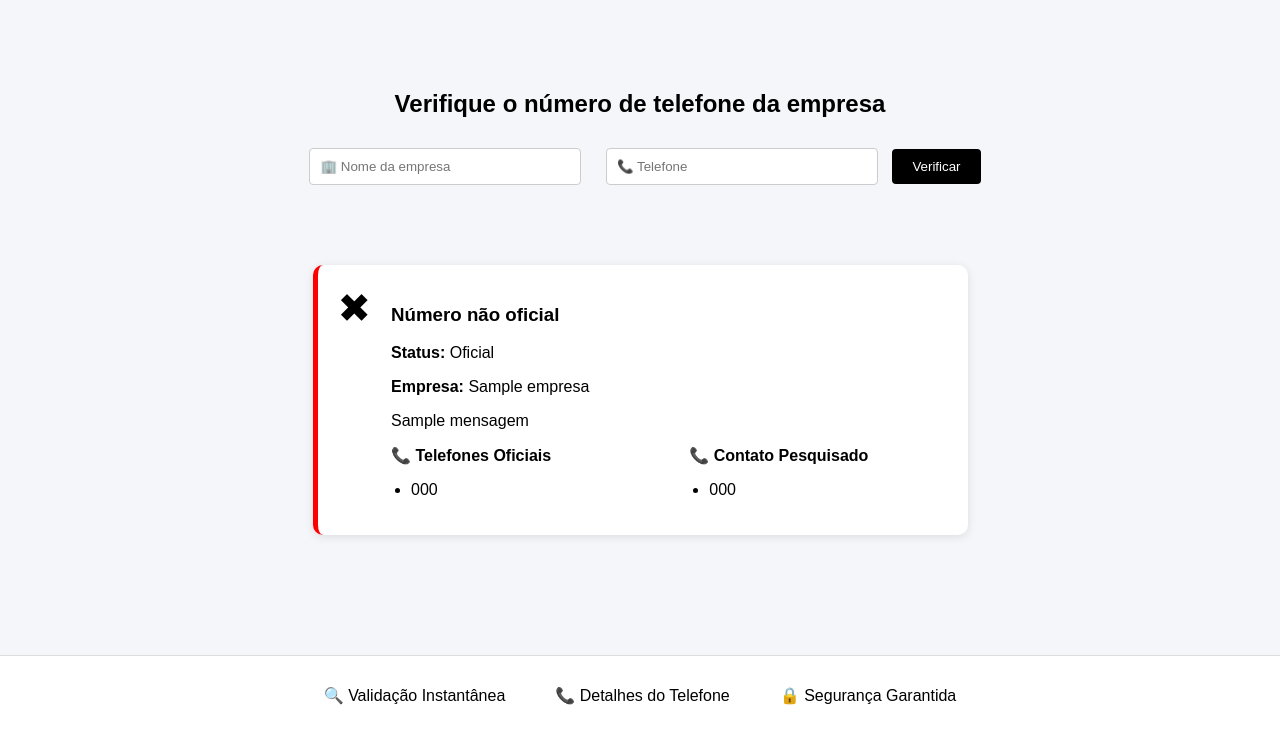
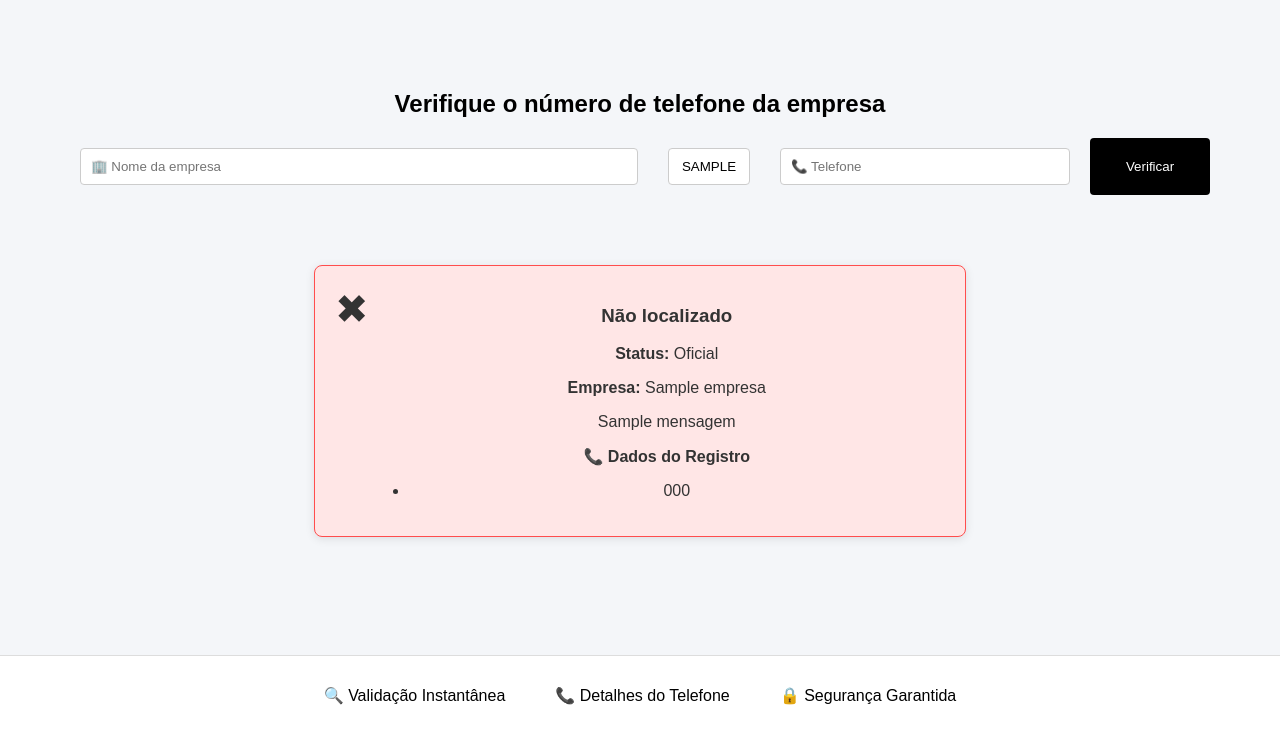
Before and after one commit to dealkis/CallCheck, a Flask app: template templates/index.html in a window 1280 px wide. Shown: the part 65-800 px from the top of the page. Run offline with Flask 3, Linux system fonts and the light colour scheme; the template is opened without the code that fills it: most values are stand-ins (such as "Sample title", 1, 10 or a date in 2020); some libraries are stand-ins or nearby versions.

Commit message:
Update index.html

```diff
--- a/templates/index.html
+++ b/templates/index.html
@@ -10,16 +10,24 @@
         </p>
     {% endif %}
 
-    <form method="POST" action="/" class="form-box">
-        <input type="text" name="nome" placeholder="🏢 Nome da empresa" value="{{ request.form.get('nome') or request.args.get('nome', '') }}">
-        <input type="text" name="telefone" placeholder="📞 Telefone" value="{{ request.form.get('telefone') or request.args.get('telefone', '') }}">
-        <button type="submit">Verificar</button>
+    <form method="POST" action="/" class="form-box" style="display: flex; flex-wrap: wrap; justify-content: center; gap: 10px;">
+        <input type="text" name="nome" placeholder="🏢 Nome da empresa" value="{{ request.form.get('nome') or request.args.get('nome', '') }}" style="flex: 2; min-width: 200px;">
+
+        <input type="text" name="uf" placeholder="📍 UF" maxlength="2" value="{{ request.form.get('uf') or request.args.get('uf', '') or (resultado.uf_buscada if resultado else '') }}" style="width: 60px; text-align: center; text-transform: uppercase;">
+
+        <input type="text" name="telefone" placeholder="📞 Telefone" value="{{ request.form.get('telefone') or request.args.get('telefone', '') }}" style="flex: 1; min-width: 150px;">
+
+        <button type="submit" style="min-width: 120px;">Verificar</button>
     </form>
 </section>
 
 {% if resultado %}
 
-    {% if resultado.status == 'LISTA' %}
+    {% if resultado.status == 'ERRO' %}
+        <div class="resultado erro" style="max-width: 800px; margin: 20px auto;">
+            <p><strong>Erro:</strong> {{ resultado.mensagem }}</p>
+        </div>
+    {% elif resultado.status == 'LISTA' %}
     <div class="resultado neutro" style="max-width: 800px; margin: 20px auto; text-align: left;">
         <div class="icone">🏢</div>
         <div class="info">
@@ -31,7 +39,7 @@
                 {% for item in resultado.resultados %}
                 <div style="padding: 10px; border: 1px solid #eee; border-radius: 8px; background: #f9f9f9;">
                     <strong style="font-size: 1.1em; color: #2c3e50;">{{ item.empresa }}</strong>
-                    <span style="font-size: 0.9em; background: #eee; padding: 2px 6px; border-radius: 4px; margin-left: 5px;">{{ item.uf }}</span>
+                    <span style="font-size: 0.8em; background: #2c3e50; color: white; padding: 2px 6px; border-radius: 4px; margin-left: 5px;">{{ item.uf }}</span>
                     <ul style="margin: 5px 0 0 0; padding-left: 20px; font-size: 0.95em;">
                         {% for tel in item.telefones %}
                             <li>📞 {{ tel }}</li>
@@ -44,7 +52,7 @@
             <!-- CONTROLES DE PAGINAÇÃO OTIMIZADA -->
             <div style="margin-top: 25px; text-align: center; display: flex; justify-content: center; align-items: center; gap: 10px;">
                 {% if resultado.pagina_atual > 1 %}
-                    <a href="{{ url_for('index', nome=resultado.nome_buscado, pagina=resultado.pagina_atual - 1) }}"
+                    <a href="{{ url_for('index', nome=resultado.nome_buscado, uf=resultado.uf_buscada, pagina=resultado.pagina_atual - 1) }}"
                        style="padding: 8px 15px; background: #2c3e50; color: white; border-radius: 5px; text-decoration: none; font-weight: bold;">
                        ⬅ Anterior
                     </a>
@@ -55,7 +63,7 @@
                 </span>
 
                 {% if resultado.tem_proxima %}
-                    <a href="{{ url_for('index', nome=resultado.nome_buscado, pagina=resultado.pagina_atual + 1) }}"
+                    <a href="{{ url_for('index', nome=resultado.nome_buscado, uf=resultado.uf_buscada, pagina=resultado.pagina_atual + 1) }}"
                        style="padding: 8px 15px; background: #2c3e50; color: white; border-radius: 5px; text-decoration: none; font-weight: bold;">
                        Próxima ➡
                     </a>
@@ -65,44 +73,42 @@
     </div>
 
     {% else %}
-    <!-- RESULTADO ÚNICO (ORIGINAL) -->
+    <!-- RESULTADO ÚNICO -->
     <div class="resultado
         {% if resultado.status == 'OFICIAL' %}sucesso
         {% elif resultado.status == 'ALERTA' %}alerta
-        {% elif resultado.status == 'CANAIS' %}neutro
+        {% elif resultado.status == 'ENCONTRADO' %}sucesso
         {% else %}erro
         {% endif %}">
 
         <div class="icone">
-            {% if resultado.status == 'OFICIAL' %}✔
+            {% if resultado.status == 'OFICIAL' or resultado.status == 'ENCONTRADO' %}✔
             {% elif resultado.status == 'ALERTA' %}⚠
-            {% elif resultado.status == 'CANAIS' %}🏢
             {% else %}✖
             {% endif %}
         </div>
 
         <div class="info">
             <h3>
-                {% if resultado.status == 'OFICIAL' %}Número Oficial
-                {% elif resultado.status == 'ALERTA' %}Número com denúncias
-                {% elif resultado.status == 'CANAIS' %}Canais Oficiais Registrados
-                {% else %}Número não oficial
+                {% if resultado.status == 'OFICIAL' or resultado.status == 'ENCONTRADO' %}Registro Localizado
+                {% elif resultado.status == 'ALERTA' %}Atenção
+                {% else %}Não localizado
                 {% endif %}
             </h3>
             <p><strong>Status:</strong> {{ resultado.status }}</p>
             {% if resultado.empresa %}<p><strong>Empresa:</strong> {{ resultado.empresa }}</p>{% endif %}
             <p>{{ resultado.mensagem }}</p>
             <div class="colunas">
-                {% if resultado.telefones %}
+                {% if resultado.telefones or resultado.telefone %}
                 <div class="coluna">
-                    <strong>📞 Telefones Oficiais</strong>
-                    <ul>{% for tel in resultado.telefones %}<li>{{ tel }}</li>{% endfor %}</ul>
-                </div>
-                {% endif %}
-                {% if resultado.status != 'CANAIS' and resultado.telefone %}
-                <div class="coluna">
-                    <strong>📞 Contato Pesquisado</strong>
-                    <ul><li>{{ resultado.telefone }}</li></ul>
+                    <strong>📞 Dados do Registro</strong>
+                    <ul>
+                        {% if resultado.telefones %}
+                            {% for tel in resultado.telefones %}<li>{{ tel }}</li>{% endfor %}
+                        {% elif resultado.telefone %}
+                            <li>{{ resultado.telefone }}</li>
+                        {% endif %}
+                    </ul>
                 </div>
                 {% endif %}
             </div>
@@ -114,12 +120,6 @@
 
 <style>
     .resultado.neutro { background-color: #ffffff; border: 1px solid #ddd; color: #333; }
-    .resultado.neutro .icone { color: #2c3e50; }
-
-    /* Ajuste para botões de paginação no hover */
-    .paginacao a:hover {
-        background-color: #34495e !important;
-        opacity: 0.9;
-    }
+    .resultado.erro { background-color: #ffe6e6; border: 1px solid #ff4d4d; color: #333; padding: 20px; border-radius: 8px; text-align: center; }
 </style>
 {% endblock %}
```
